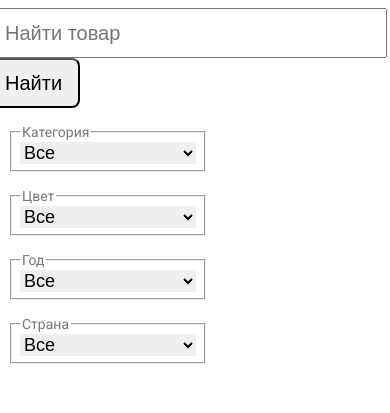
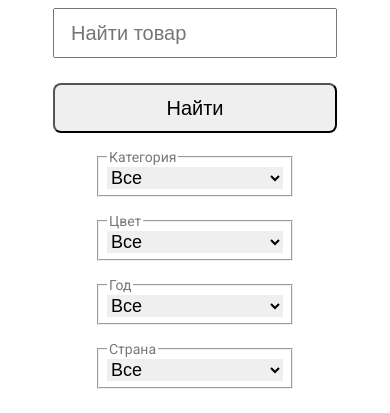
Before and after one commit to ads-b791/cardfilter, a plain HTML site: page index.html in a window 390 px wide. Shown: the top 413 px of the page. Drawn offline with Linux system fonts and the light colour scheme.

Commit message:
адаптивность

```diff
--- a/style.css
+++ b/style.css
@@ -10,11 +10,16 @@ body{
 }
 
 .wrapper {
+	padding: 0 15px;
 }
 
 .header {
 	display: flex;
 	justify-content: center;
+	padding: 0 15px;
+}
+.search{
+	padding: 0 15px;
 }
 .search input{
 	min-height: 50px;
@@ -23,6 +28,17 @@ body{
 	font-size: 20px;
 	margin-right: 16px;
 	height: 30px;
+}
+@media (max-width: 620px){
+	.search input{
+		width: 100%;
+		min-width: 260px;
+	}
+	.search{
+		display: flex;
+		flex-direction: column;
+		row-gap: 25px;
+	}
 }
 .search button{
 	min-height: 50px;
@@ -119,6 +135,7 @@ body{
 	grid-template-columns: repeat(auto-fit, 200px);
 	grid-gap: 16px;
 	margin-top: 16px;
+	justify-content: center;
 }
 .filters fieldset{
 	padding: 2px 8px 6px;
```
